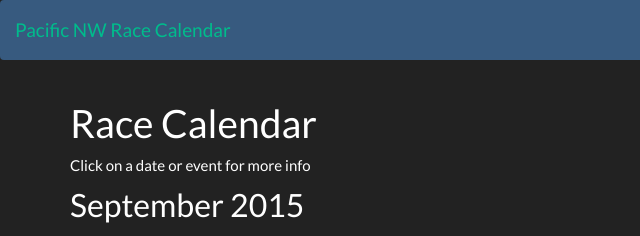
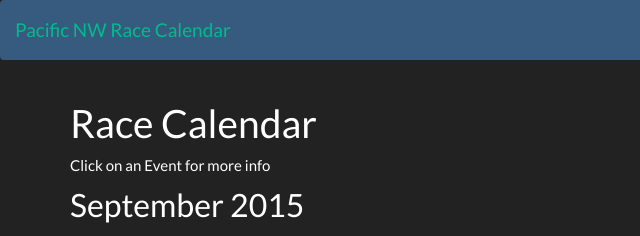
Before and after one commit to Brigette-Eckert/PacNW-Race-Calendar, a plain HTML site: page index.html in a window 1280 px wide. Shown: the top 236 px of the page, 0-640 px from the left. Drawn offline with Linux system fonts and the light colour scheme.

Commit message:
minor changes to some wording

```diff
--- a/js/app.js
+++ b/js/app.js
@@ -9,10 +9,7 @@ angular.module('RaceApp', ['ngRoute'])
 			controller: 'RaceController',
 			templateUrl: 'views/race.html'
 		})
-		// .when('/days/:dateid', {
-		// 	controller: 'DayController',
-		// 	templateUrl: 'views/day.html'
-		// })
+
 		.otherwise({
 			redirectTo: '/'
 		});
--- a/views/calendar.html
+++ b/views/calendar.html
@@ -1,5 +1,5 @@
 
 <h1> Race Calendar </h2>
 
-<p>Click on a date or event for more info</p>
+<p>Click on an Event for more info</p>
 <div id='calendar'> </div>
```
